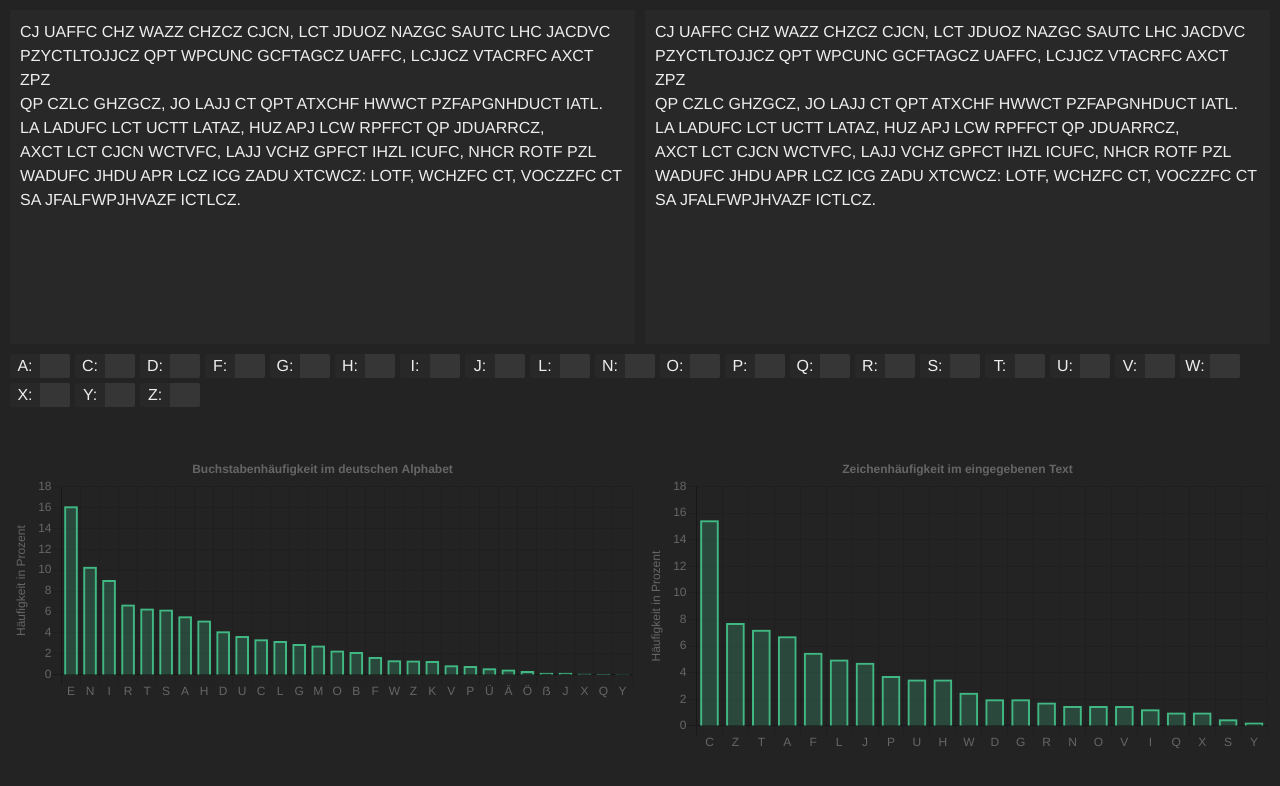
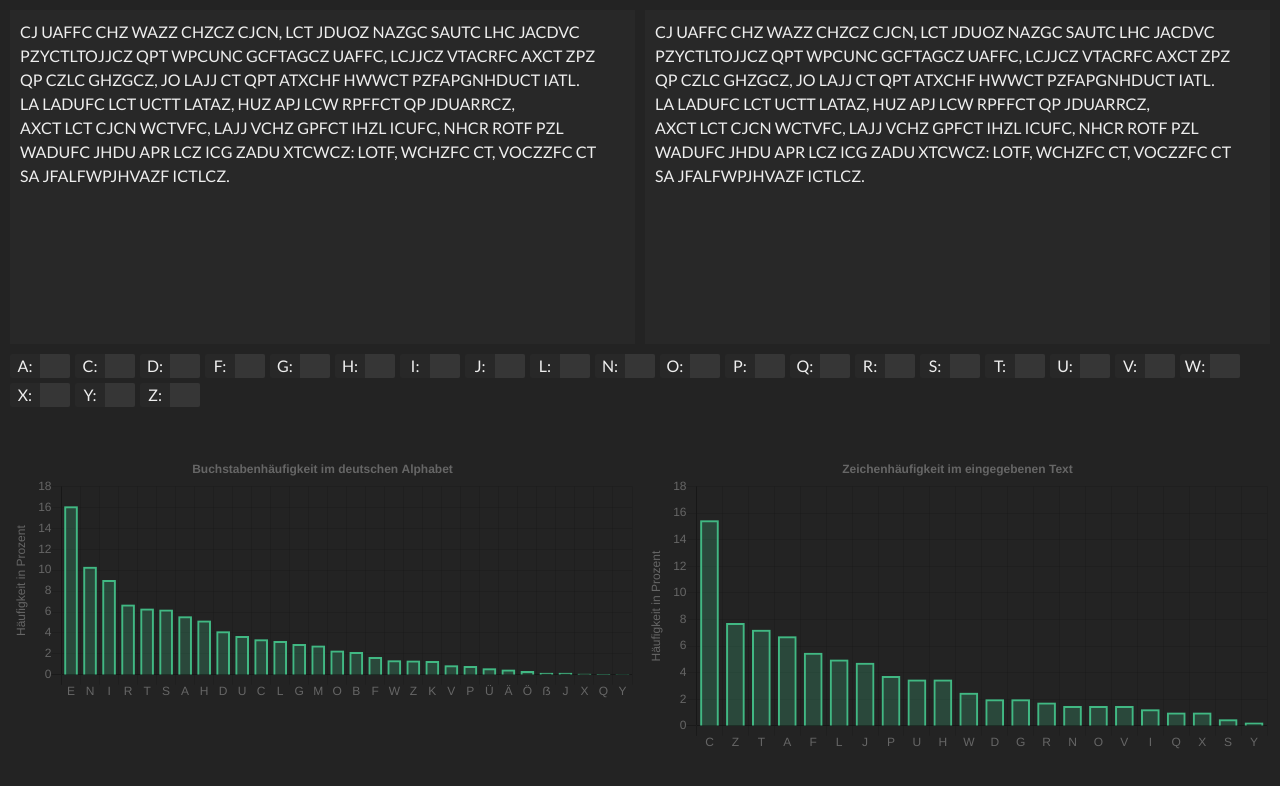
Before and after one commit to koenigscode/mono-sub, a Vue app: page / in a window 1280 px wide. Shown: the top 786 px of the page. Built offline with nearby package versions, Linux system fonts and the light colour scheme.

Commit message:
change font to Lato

```diff
--- a/public/index.html
+++ b/public/index.html
@@ -7,6 +7,10 @@
     <link rel="icon" href="<%= BASE_URL %>favicon.ico" />
     <link
       href="https://cdn.jsdelivr.net/npm/tailwindcss/dist/tailwind.min.css"
+      rel="stylesheet"
+    />
+    <link
+      href="https://fonts.googleapis.com/css?family=Lato"
       rel="stylesheet"
     />
     <script src="https://cdnjs.cloudflare.com/ajax/libs/Chart.js/2.7.3/Chart.bundle.min.js"></script>
--- a/src/App.vue
+++ b/src/App.vue
@@ -126,14 +126,13 @@
 <style lang="stylus" scoped>
 @import "./styles/_variables.styl"
 #app
-  font-family 'Avenir', Helvetica, Arial, sans-serif
+  font-family: 'Lato', sans-serif;
   -webkit-font-smoothing antialiased
   -moz-osx-font-smoothing grayscale
   text-align: center
   background $dark
   color $white
   caret-color $green
-
 
 textarea
   background $dark-lighter
```
